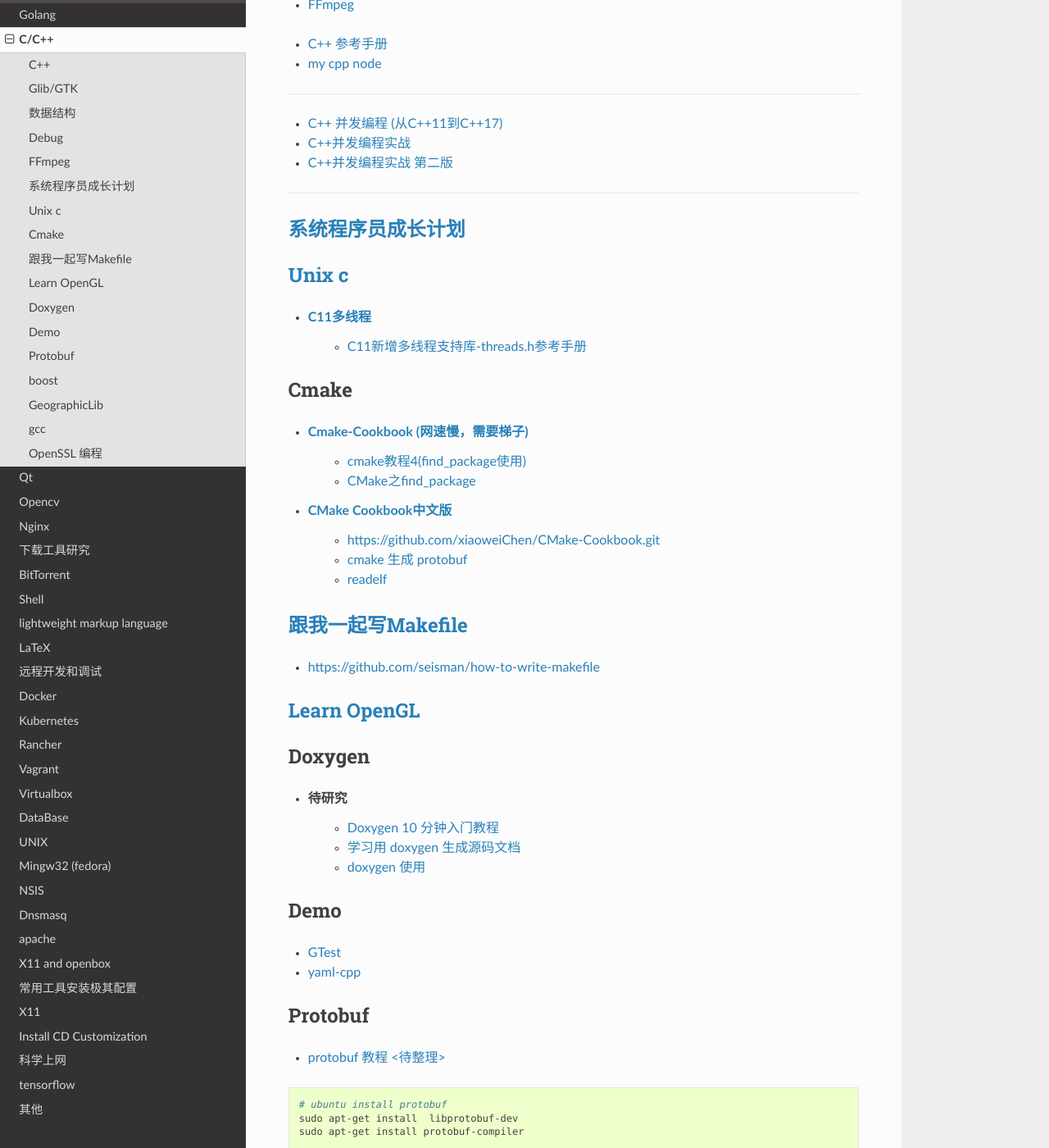
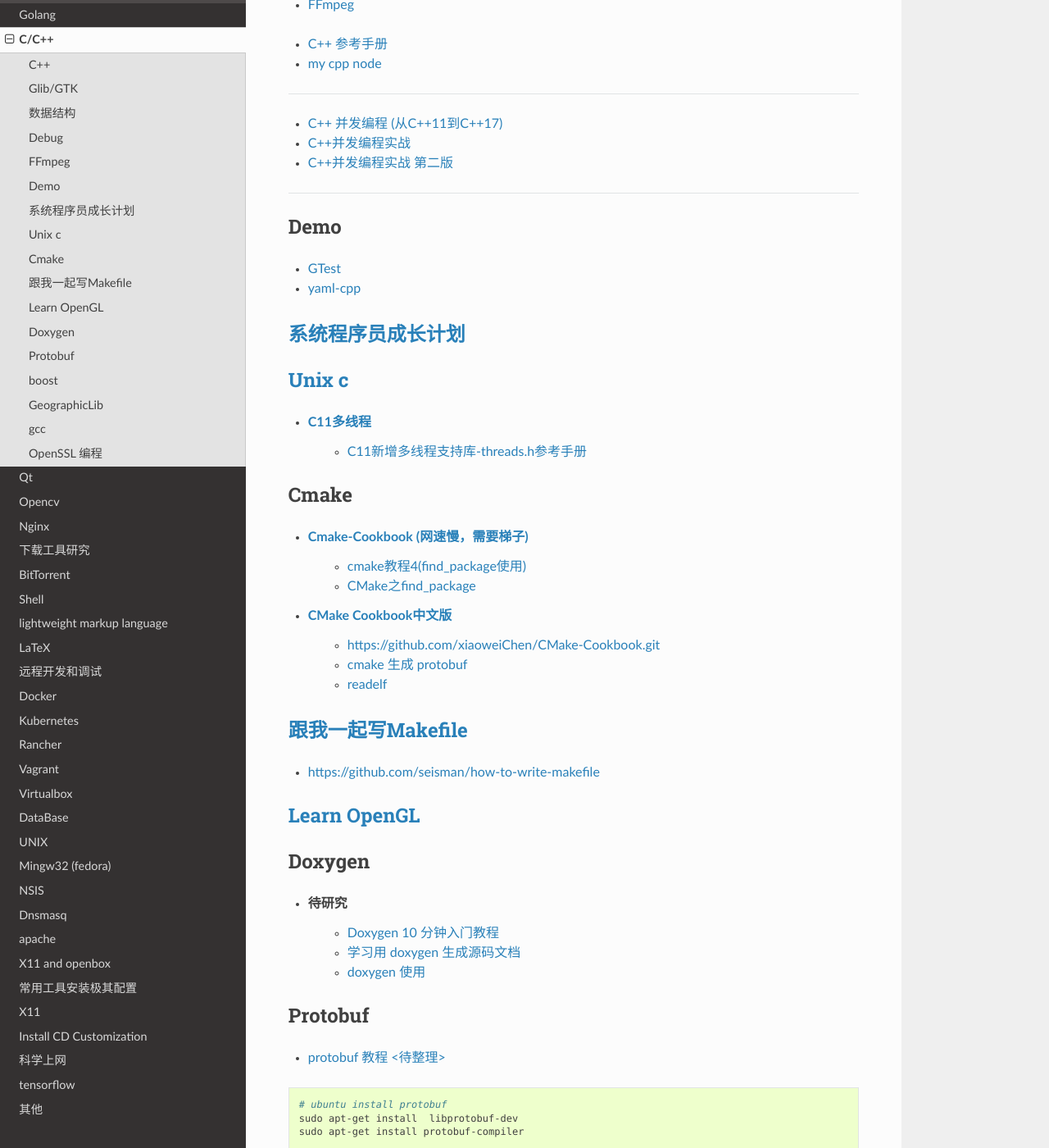
Before and after one commit to my-rds-store/my_space, a Sphinx documentation site: the page built from source/cpp/index.rst, in a window 1280 px wide and 1400 px high, scrolled down 555 px. Shown: the whole window at 82% size. Built offline with Sphinx 7.4.7 and the Read the Docs theme 2.0.0, drawn with Linux system fonts in a browser that asks for light colours; some of the changed lines change nothing that is shown.

Commit message:
update ..

```diff
--- a/source/cpp/index.rst
+++ b/source/cpp/index.rst
@@ -24,6 +24,14 @@
 
 
 ------------
+
+***************
+Demo
+***************
+
+* `GTest <https://gitee.com/saltDocument/demo/tree/master/gtest>`_
+* `yaml-cpp <https://gitee.com/saltDocument/demo/tree/master/yaml-cpp>`_
+
 
 
 ************************************************************************
@@ -72,13 +80,6 @@
     * `Doxygen 10 分钟入门教程 <http://cedar-renjun.github.io/2014/03/21/learn-doxygen-in-10-minutes/index.html>`_
     * `学习用 doxygen 生成源码文档  <https://www.ibm.com/developerworks/cn/aix/library/au-learningdoxygen/>`_
     * `doxygen 使用 <https://www.cnblogs.com/rongpmcu/p/7662765.html>`_
-
-***************
-Demo
-***************
-
-* `GTest <https://gitee.com/saltDocument/demo/tree/master/gtest>`_
-* `yaml-cpp <https://gitee.com/saltDocument/demo/tree/master/yaml-cpp>`_
 
 
 **********************
```
